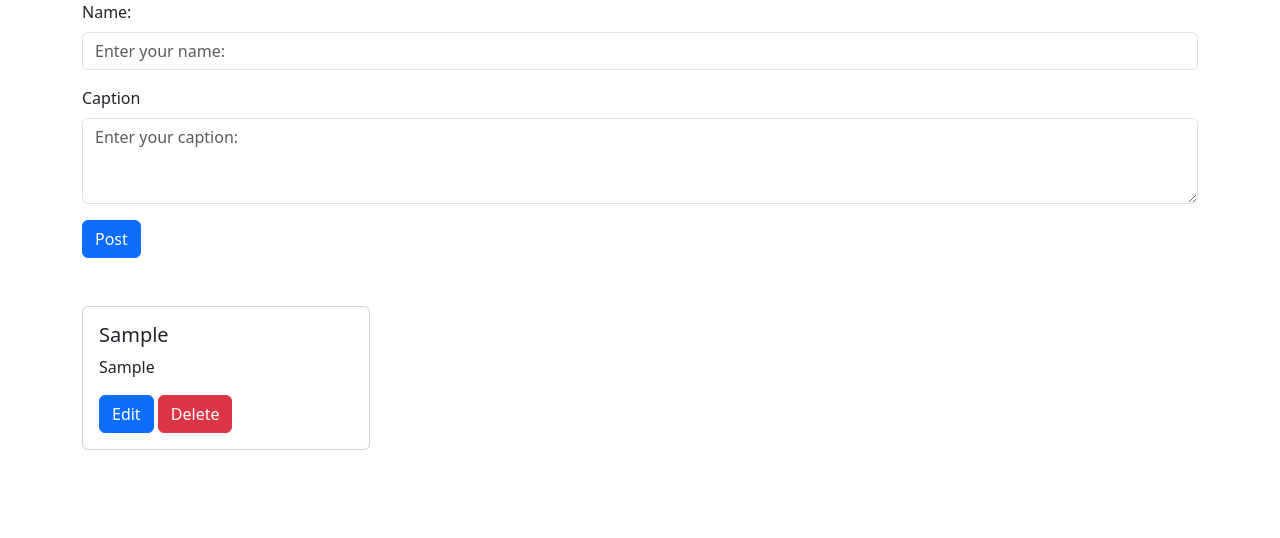
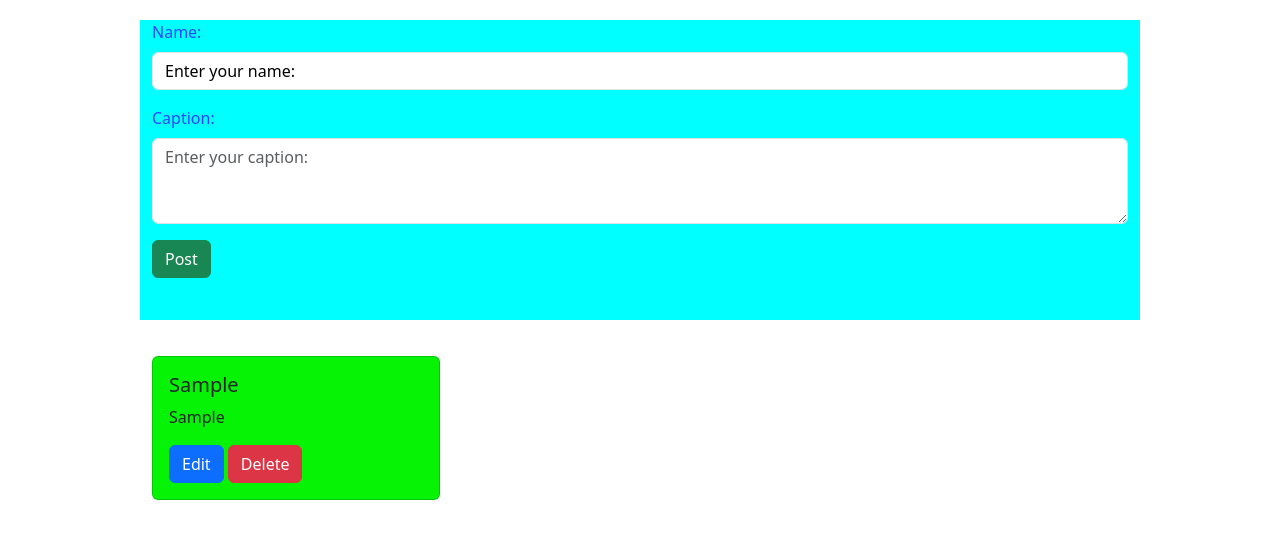
Before and after one commit to JahidulMeek/javascript-project2.CRUD, a plain HTML site: page index.html in a window 1280 px wide. Both pictures are taken after typing "Sample", "Sample" into the empty fields and a click on the button "Post". Drawn offline with Linux system fonts and the light colour scheme.

Commit message:
edit operation

```diff
--- a/css/style.css
+++ b/css/style.css
@@ -7,4 +7,29 @@ textarea.warning::placeholder {
 .allpost{
   flex-wrap: wrap;
   gap: 20px;
+  margin-top:50px;
 }
+.updateBtn{
+  display:none;
+}
+.container{
+  width:1000px;
+  height:300px;
+  background-color:aqua;
+  margin-top:20px;
+}
+.container .name{
+  background-color:white;
+
+}
+
+.container .name::placeholder{
+  color:black
+}
+.Name, .Caption{
+  color:#2f44ff;
+}
+.card{
+  margin-top:30px;
+  background-color:#06f306;
+}
--- a/index.html
+++ b/index.html
@@ -10,20 +10,22 @@
 <body>
     <div class="container">
         <div class="mb-3">
-            <label for="exampleFormControlInput1" class="form-label">Name:</label>
-            <input type="text" class="form-control Name"   id="exampleFormControlInput1" placeholder="Enter your name:">
+            <label for="exampleFormControlInput1" class="form-label Name">Name:</label>
+            <input type="text" class="form-control name"   id="exampleFormControlInput1" placeholder="Enter your name:">
           </div>
           <div class="mb-3">
-            <label for="exampleFormControlTextarea1" class="form-label">Caption</label>
+            <label for="exampleFormControlTextarea1" class="form-label Caption">Caption:</label>
             <textarea class="form-control  caption "id="exampleFormControlTextarea1" rows="3" placeholder="Enter your caption:"></textarea>
           </div>
           <h2 class="error"></h2>
-          <button type="button" class="btn btn-primary postbtn" >Post</button>
+          <button type="button" class="btn btn-success postbtn" >Post</button>
+          <button type="button" class="btn btn-primary updateBtn" >Update</button>
 
-          <div class="mt-5 d-flex  allpost " >  <!--m মানে margin .t মানে top (অর্থাৎ উপরের দিকের margin) 5 মানে Bootstrap scale অনুযায়ী একটি নির্দিষ্ট পরিমাণ (সবচেয়ে বড় standard margin).d-flex means display:flex -->
+          <div class="mt-5 d-flex  allpost " >      <!--m মানে margin .t মানে top (অর্থাৎ উপরের দিকের margin) 5 মানে Bootstrap scale অনুযায়ী একটি নির্দিষ্ট পরিমাণ (সবচেয়ে বড় standard margin).d-flex means display:flex -->
                </div>
 
     </div>
+
     <script src="js/script.js"></script>
     <script src="js/bootstrap.bundle.min.js"></script>
 </body>
--- a/js/script.js
+++ b/js/script.js
@@ -1,19 +1,20 @@
 
-let Name=document.querySelector(".Name")
-let caption=document.querySelector(".caption")
-let postbtn=document.querySelector(".postbtn")
-let allpost=document.querySelector(".allpost")
-let error=document.querySelector(".error")
+// let Name=document.querySelector(".Name")
+// let caption=document.querySelector(".caption")
+// let postbtn=document.querySelector(".postbtn")
+// let allpost=document.querySelector(".allpost")
+// let error=document.querySelector(".error")
+
 // console.log(Name)
 // console.log(caption)
 // console.log(postbtn)
 // console.log(allpost)
 
 //placeholder-এর পুরনো/অরিজিনাল লেখা(Enter your name:,Enter your caption:) ধরে রেখেছো দুইটা ভ্যারিয়েবলে: placeholderText,placeholder2.agulo pore use koresi
-const placeholderText = Name.getAttribute("placeholder");
-const placeholder2 = caption.getAttribute("placeholder");
-
-
+// const placeholderText = Name.getAttribute("placeholder");
+// const placeholder2 = caption.getAttribute("placeholder");
+//
+//
 
  /*   postbtn.addEventListener("click",()=>{
 
@@ -88,12 +89,23 @@ allpost.innerHTML+=`<div class="card" style="width: 18rem;">             <!--
 /*🔍 hasError মানে কী? hasError একটা boolean (true/false) type ভেরিয়েবল।
 
 এটা আমরা ব্যবহার করি check করার জন্য, কোনো input ফাঁকা আছে কিনা।*/
+let name=document.querySelector(".name")
+let caption=document.querySelector(".caption")
+let postbtn=document.querySelector(".postbtn")
+let allpost=document.querySelector(".allpost")
+let error=document.querySelector(".error")
+const placeholderText = name.getAttribute("placeholder");
+const placeholder2 = caption.getAttribute("placeholder");
+let updateBtn=document.querySelector(".updateBtn")
+
+
      let array=[]
     postbtn.addEventListener("click",()=>{
       let hasError = false;
-    if (!Name.value) {
-      Name.classList.add("warning");
-     Name.setAttribute("placeholder","Please fill up this name field");
+    if (!name.value) {
+
+     name.setAttribute("placeholder","Please fill up this name field");
+     name.classList.add("warning");
      hasError = true;
      }
 
@@ -108,33 +120,88 @@ allpost.innerHTML+=`<div class="card" style="width: 18rem;">             <!--
    else{
 
     array.push({
-      inputone:Name.value,    //inputone,inputtwo are variable name,ja array te push hove value gulo nia.
-      inputtwo:caption.value
+      name:name.value,    //inputone,inputtwo are variable name,ja array te push hove value gulo nia.
+      caption:caption.value
+
     })
 
     allpost.innerHTML="";
     display();
 
-    Name.value="";
+    name.value="";
     caption.value="";
      // Restore original placeholders
-    Name.setAttribute("placeholder", placeholderText);
+    name.setAttribute("placeholder", placeholderText);
     caption.setAttribute("placeholder", placeholder2);
      // Remove warning class if previously added
-      Name.classList.remove("warning");
+      name.classList.remove("warning");
       caption.classList.remove("warning");
 
       }
   })
     function display(){
+//Display updated posts start:এই অংশটা array এর সব item কে HTML আকারে দেখায়। অর্থাৎ, তুমি যখন update করো বা কিছু delete করো, তখন এই অংশ নতুন করে updated array দিয়ে innerHTML তৈরি করে।
     array.map(item=>{
     allpost.innerHTML+=`<div class="card" style="width: 18rem;">
              <div class="card-body">
-           <h5 class="card-title">${item.inputone}</h5>
-           <p class="card-text">${item.inputtwo}</p>
-           <button class="btn btn-primary">Edit</button>
-           <button class="btn btn-danger">Delete</button>
+           <h5 class="card-title">${item.name}</h5>
+           <p class="card-text">${item.caption}</p>
+           <button class="btn btn-primary edit">Edit</button>
+           <button class="btn btn-danger delete">Delete</button>
          </div>
        </div>`
     })
-     }
+//Display updated posts end
+
+
+    let deleteBtn= document.querySelectorAll(".delete");
+    let convertDeleteBtn=Array.from(deleteBtn)
+    // console.log(convertDeleteBtn);
+    convertDeleteBtn.map((item,index)=>{
+     item.addEventListener("click",()=>{  //anonymous founction is auto called.item ar upor click korle auto fuction call hove.
+            array.splice(index,1)  //index=item dilau noprolem
+             allpost.innerHTML=""
+             display();
+
+     })
+    })
+    let editBtn=document.querySelectorAll(".edit");
+    let convertEditBtn=Array.from(editBtn)
+    convertEditBtn.map((item,index)=>{
+       item.addEventListener("click",()=>{
+        name.value=array[index].name
+      caption.value=array[index].caption
+      updateBtn.style.display="block";
+      postbtn.style.display="none";
+       indexStore=index;
+
+
+       })
+    })
+  }
+
+
+    let indexStore;
+    updateBtn.addEventListener("click",()=>{
+     array[indexStore].name=name.value
+     array[indexStore].caption=caption.value
+
+     allpost.innerHTML="";
+     display()
+     name.value="";
+     caption.value="";
+     updateBtn.style.display="none";
+     postbtn.style.display="block";
+
+        })
+
+
+   /*🔁 Edit আর Delete — দুটোই একই flow follow করে:
+
+1.array পরিবর্তন হয় (edit বা delete)
+
+2.innerHTML clear করা হয়
+
+3.নতুন করে সব post দেখানো হয়
+
+4.নতুন event listener বসানো হয়*/
```
